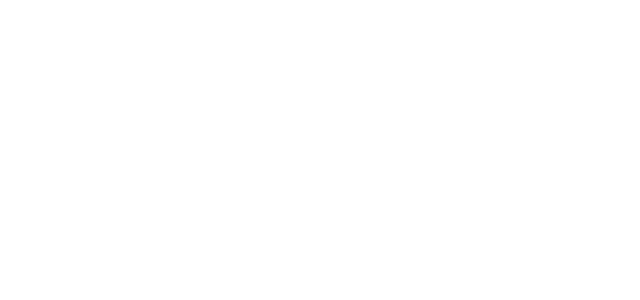
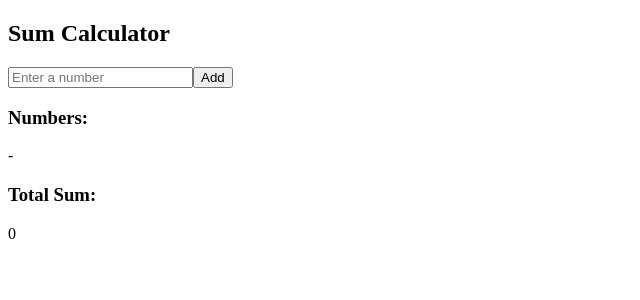
Before and after one commit to acciojob/sum-calculator-https-ab, a React app: page / in a window 1280 px wide. Shown: the top 300 px of the page, without its empty margins (0-640 px from the left). Built offline with nearby package versions, Linux system fonts and the light colour scheme.

Commit message:
Added new feature

```diff
--- a/src/components/App.js
+++ b/src/components/App.js
@@ -1,11 +1,13 @@
 
 import React from "react";
 import './../styles/App.css';
+import SumCalculator from "./sum";
 
 const App = () => {
   return (
     <div>
         {/* Do not remove the main div */}
+        <SumCalculator />
     </div>
   )
 }
--- /dev/null
+++ b/src/components/sum.js
@@ -0,0 +1,64 @@
+import { useState, useEffect } from "react";
+
+export default function SumCalculator() {
+  const [numbers, setNumbers] = useState([]);
+  const [input, setInput] = useState("");
+  const [sum, setSum] = useState(0);
+
+  // Handle input change
+  function handleChange(e) {
+    setInput(e.target.value);
+  }
+
+  // Add number to array
+  function handleAdd() {
+    const parsed = parseInt(input, 10);
+
+    if (!isNaN(parsed)) {
+      setNumbers(prev => [...prev, parsed]);
+      setInput("");
+    }
+  }
+
+  // Recalculate sum asynchronously whenever numbers change
+  useEffect(() => {
+    let isMounted = true;
+
+    async function calculateSum() {
+      // Simulate async work (like heavy calculation or API)
+      await new Promise(resolve => setTimeout(resolve, 0));
+
+      const total = numbers.reduce((acc, curr) => acc + curr, 0);
+
+      if (isMounted) {
+        setSum(total);
+      }
+    }
+
+    calculateSum();
+
+    return () => {
+      isMounted = false;
+    };
+  }, [numbers]);
+
+  return (
+    <div>
+      <h2>Sum Calculator</h2>
+
+      <input
+        type="number"
+        value={input}
+        onChange={handleChange}
+        placeholder="Enter a number"
+      />
+      <button onClick={handleAdd}>Add</button>
+
+      <h3>Numbers:</h3>
+      <p>{numbers.join(", ") || "-"}</p>
+
+      <h3>Total Sum:</h3>
+      <p>{sum}</p>
+    </div>
+  );
+}
```
